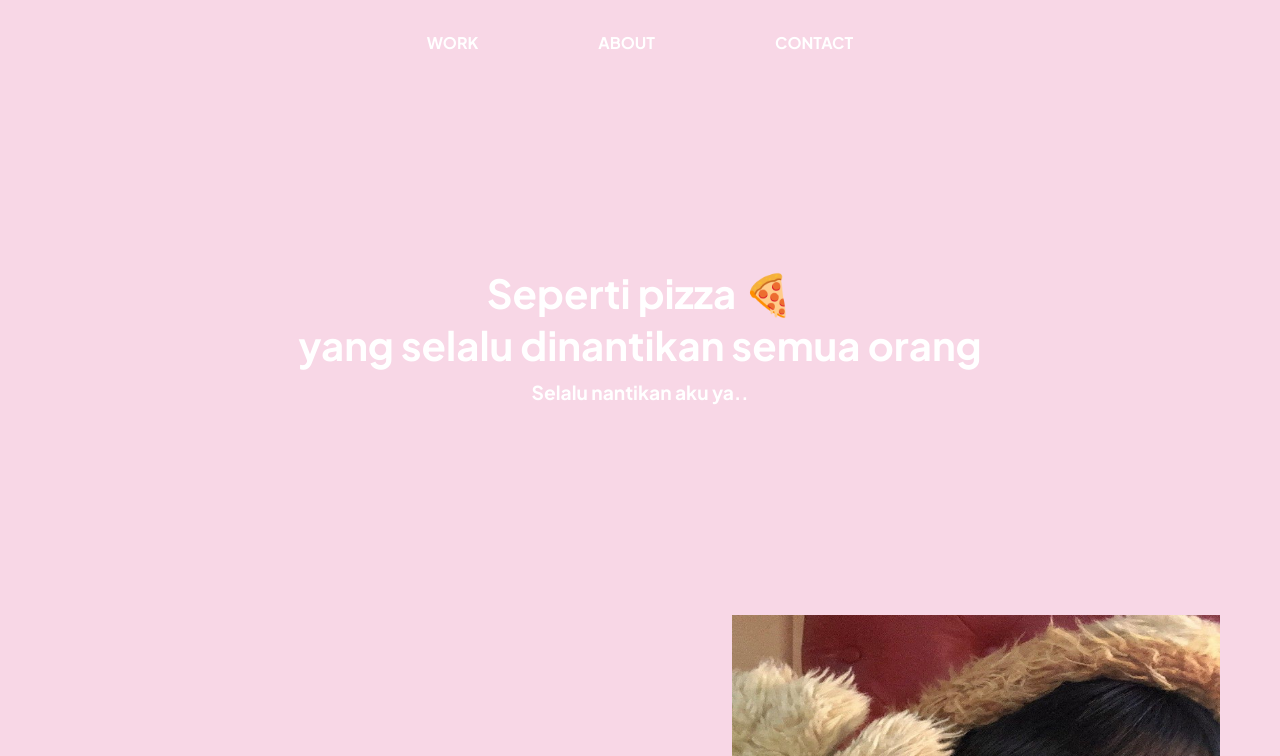
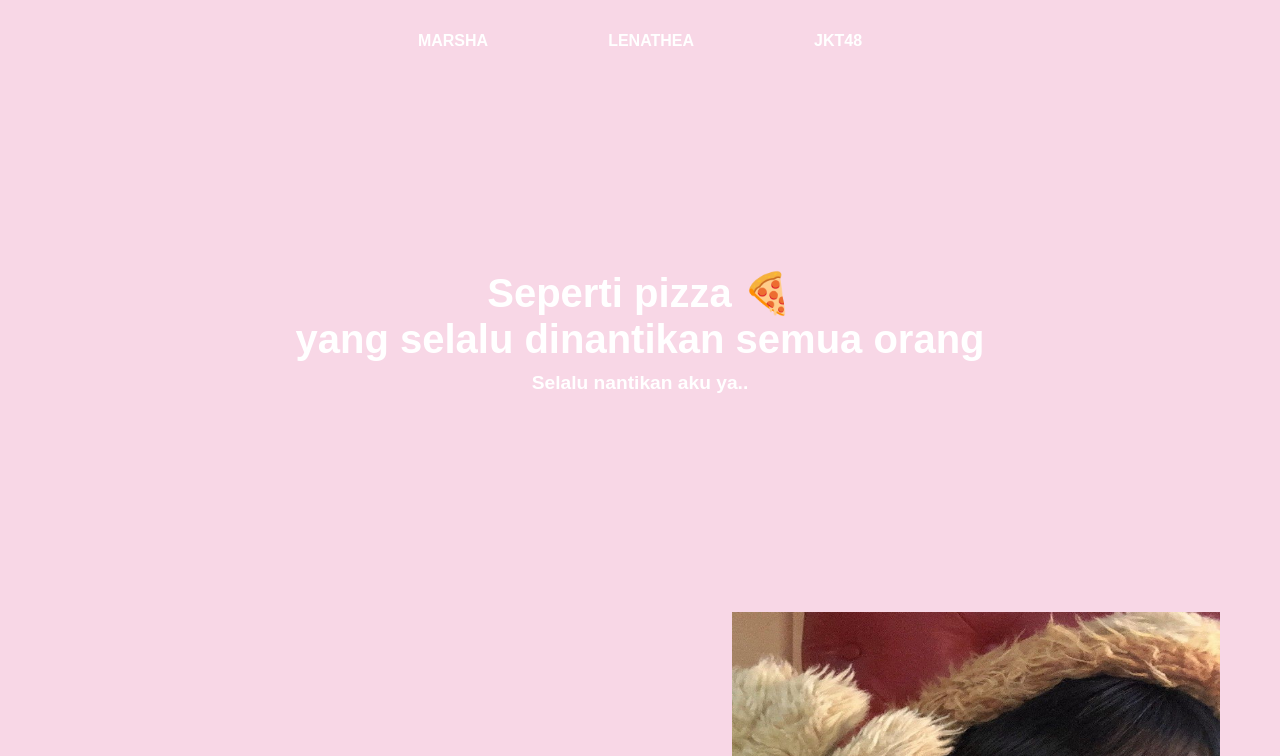
Before and after one commit to winati17/tugas3-pemweb, a plain HTML site: page index.html in a window 1280 px wide. Shown: the top 756 px of the page. Drawn offline with nearby package versions, Linux system fonts and the light colour scheme.

Commit message:
fix marsha

```diff
--- a/index.html
+++ b/index.html
@@ -1,56 +1,3 @@
-<!-- <!DOCTYPE html>
-<html lang="en">
-<head>
-    <meta charset="UTF-8">
-    <meta http-equiv="X-UA-Compatible" content="IE=edge">
-    <meta name="viewport" content="width=device-width, initial-scale=1.0">
-    <title>Locomotive Scrollable</title>
-    <link rel="stylesheet" href="./style.css">
-</head>
-<body>
-    <header>
-        <nav>
-            <ul>
-                <li><a href="#work">Work</a></li>
-                <li><a href="#about">About</a></li>
-                <li><a href="#contact">Contact</a></li>
-            </ul>
-        </nav>
-    </header>
-
-    <main>
-        <div class="hero">
-            <img src="./image.jpg" alt="Butterfly" >
-            <h1>WINA</h1>
-            <p>Noob at Web</p>
-        </div>
-    </main>
-
-    <script>
-      (function () {
-        const scroll = new LocomotiveScroll({
-            el: document.querySelector('main'),  // Make sure it's scrolling the correct element
-            smooth: true,  // Smooth scrolling for a nicer effect
-            getDirection: true,  // Track scroll direction
-            multiplier: 1.5,  // Scroll speed
-        });
-
-        // Add event listener if you want to react to scroll events
-        scroll.on('scroll', (args) => {
-            // Do something on scroll, like changing background color or text
-            console.log(args.direction);  // Logs the scroll direction
-        });
-    })();
-    </script>
-    <script src="https://cdn.jsdelivr.net/npm/locomotive-scroll@4.1.4/dist/locomotive-scroll.min.js"></script>
-    <link
-      href="https://cdn.jsdelivr.net/npm/locomotive-scroll@4.1.4/dist/locomotive-scroll.min.css"
-      rel="stylesheet"
-    />
-</body>
-</html> -->
-
-<!-- Another Version -->
 <!DOCTYPE html>
 <html lang="en">
 
@@ -65,13 +12,13 @@
   <section class="navbar">
     <ul class="navbar-links-list">
       <li class="navbar-list-item">
-        <p class="navbar-item">WORK</p>
+        <p class="navbar-item">MARSHA</p>
       </li>
       <li class="navbar-list-item">
-        <p class="navbar-item">ABOUT</p>
+        <p class="navbar-item">LENATHEA</p>
       </li>
       <li class="navbar-list-item">
-        <p class="navbar-item">CONTACT</p>
+        <p class="navbar-item">JKT48</p>
       </li>
     </ul>
   </section>
--- a/style.css
+++ b/style.css
@@ -1,73 +1,8 @@
-/* * {
-    margin: 0;
-    padding: 0;
-    box-sizing: border-box;
-}
-
-body {
-    font-family: Arial, sans-serif;
-    background-color: #fff;
-    color: #1c1c1c;
-    display: flex;
-    flex-direction: column;
-    align-items: center;
-    min-height: 100vh;
-}
-
-header {
-    top: 0;
-    width: 100%;
-    text-align: center;
-    margin : 5vh;
-}
-
-nav ul {
-    list-style: none;
-    display: flex;
-    justify-content: center;
-    gap: 20px;
-}
-
-nav a {
-    text-decoration: none;
-    color: #1c1c1c;
-    font-weight: bold;
-}
-
-.hero {
-    text-align: center;
-}
-
-.hero img {
-    width: 400px;
-    height: 400px;
-    object-fit: cover;
-    border-radius: 10px;
-}
-
-.hero h1 {
-    font-size: 3rem;
-    margin-top: 20px;
-    font-weight: bold;
-}
-
-.hero p {
-    font-size: 1.2rem;
-    margin-top: 10px;
-}
-
-html, body {
-    overflow: hidden; /* Disable default scroll */
-
-/* Another Version */
-
-@import url("https://fonts.googleapis.com/css2?family=Plus+Jakarta+Sans:ital,wght@0,200..800;1,200..800&display=swap");
-
 * {
     box-sizing: border-box;
     margin: 0;
     padding: 0;
-    font-family: 'Plus Jakarta Sans', sans-serif;
+    font-family: sans-serif;
     background-color: #f8d7e6;
     color: white;
     font-weight: bold;
```
